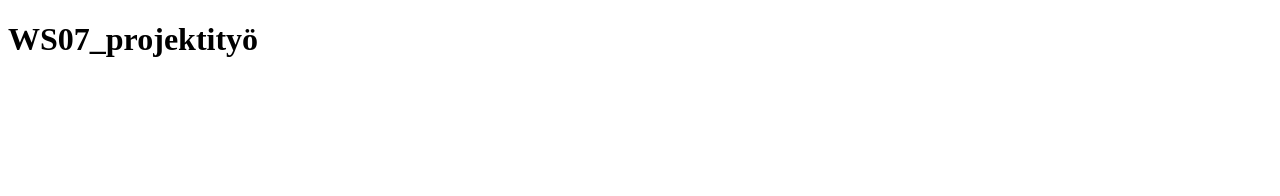
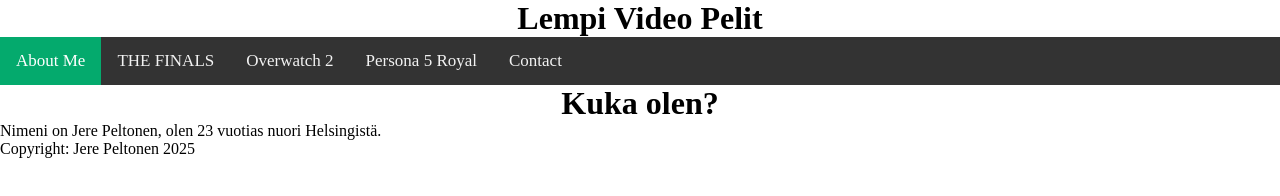
Before and after one commit to JereJPeltonen21/Websivuston_kehittaminen_Syksy_2025, a plain HTML site: page WS07_projektityö/index.html in a window 1280 px wide. Drawn offline with Linux system fonts and the light colour scheme; a web font is replaced by a local one.

Commit message:
Projekti Tehtavan aloitus ja linkki main index sivulle.

```diff
--- a/WS07_projektityö/index.html
+++ b/WS07_projektityö/index.html
@@ -3,9 +3,31 @@
 <head>
     <meta charset="UTF-8">
     <meta name="viewport" content="width=device-width, initial-scale=1.0">
-    <title>WS07_projektityö</title>
+    <link rel="stylesheet" href="styles/style.css"/>
+    <link rel="preconnect" href="https://fonts.googleapis.com">
+    <link rel="preconnect" href="https://fonts.gstatic.com" crossorigin>
+    <link href="https://fonts.googleapis.com/css2?family=Saira+Extra+Condensed:wght@100;200;300;400;500;600;700;800;900&family=Saira:ital,wght@0,100..900;1,100..900&display=swap" rel="stylesheet">
+    <title>About Me</title>
 </head>
 <body>
-    <h1>WS07_projektityö</h1>
+    <header>
+        <h1>Lempi Video Pelit</h1>
+    </header>
+    <nav>
+        <div class="topnav">
+            <a class="active" href="">About Me</a>
+            <a href="">THE FINALS</a>
+            <a href="">Overwatch 2</a>
+            <a href="">Persona 5 Royal</a>
+            <a href="">Contact</a>
+        </div>
+    </nav>
+    <main>
+        <h1>Kuka olen?</h1>
+        <p>Nimeni on Jere Peltonen, olen 23 vuotias nuori Helsingistä.</p>
+    </main>
+    <footer>
+        <p>Copyright: Jere Peltonen 2025</p>
+    </footer>
 </body>
 </html>
--- /dev/null
+++ b/WS07_projektityö/styles/style.css
@@ -0,0 +1,36 @@
+* {
+    margin: 0;
+    padding: 0;
+}
+
+header {
+
+}
+
+h1 {
+    text-align: center;
+}
+
+.topnav {
+    background-color: #333;
+    overflow: hidden;
+}
+
+.topnav a {
+    float: left;
+    color: #f2f2f2;
+    text-align: center;
+    padding: 14px 16px;
+    text-decoration: none;
+    font-size: 17px;
+}
+
+.topnav a:hover {
+    background-color: #ddd;
+    color: black;
+}
+
+.topnav a.active {
+    background-color: #04AA6D;
+    color: white;
+}
```
Also changed, not shown: index.html (+1 -0 lines).
